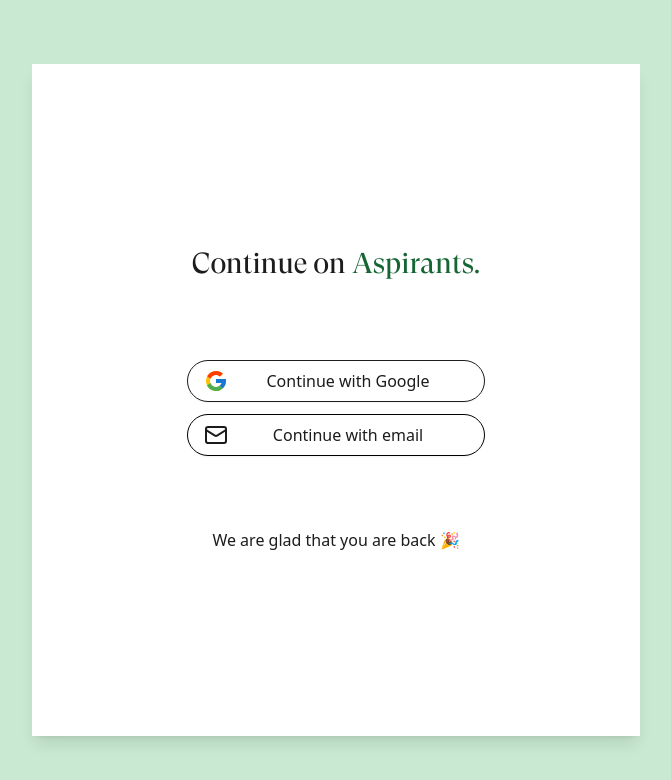
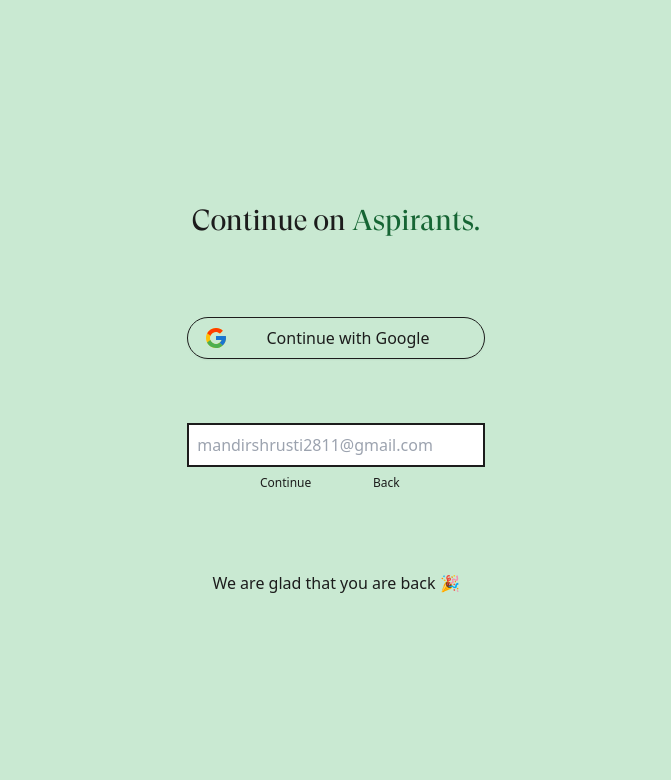
Before and after one commit to aayushpagare21-compcoder/aspirants, a Next.js app: page /login in a window 1280 px wide. Both pictures are taken after a click on the button "Continue with email". Shown: the top 780 px of the page, without its empty margins (304-975 px from the left). Built offline with nearby package versions, Linux system fonts and the light colour scheme.

Commit message:
feat:add-email-input-ui

```diff
--- a/src/app/(auth)/login/page.tsx
+++ b/src/app/(auth)/login/page.tsx
@@ -3,22 +3,28 @@
 import { MailIcon } from "lucide-react";
 import { GoogleIcon } from "@/app/components/shared/Logo/GoogleIcon";
 import { signIn } from "next-auth/react";
+import { useState } from "react";
 
 const Footer = () => {
   return (
     <div className="flex flex-col gap-8 px-4 text-center md:mt-8">
-      {" "}
       We are glad that you are back 🎉
     </div>
   );
 };
 
-const Buttons = () => {
+const Buttons = ({
+  showEmailButton,
+  onClickEmailButton,
+}: {
+  showEmailButton: boolean;
+  onClickEmailButton: () => void;
+}) => {
   return (
     <div className="flex flex-col items-center gap-3">
       <Button
         variant="outline"
-        className="flex w-[60%] rounded-full px-4 py-5 text-[1rem]"
+        className="flex w-[80%] rounded-full px-4 py-5 text-[1rem] md:w-[60%]"
         onClick={async function () {
           await signIn("google", {
             callbackUrl: "/feed",
@@ -29,13 +35,16 @@
         <div className="flex-1">Continue with Google</div>
       </Button>
 
+      {showEmailButton && (
         <Button
           variant="outline"
-        className="flex w-[60%] rounded-full border border-black px-4 py-5 text-[1rem]"
+          className="flex w-[80%] rounded-full border border-black px-4 py-5 text-[1rem] md:w-[60%]"
+          onClick={onClickEmailButton}
         >
           <MailIcon />
           <div className="flex-1">Continue with email</div>
         </Button>
+      )}
     </div>
   );
 };
@@ -48,12 +57,48 @@
   );
 };
 
+const EmailInput = ({ onBack }: { onBack: () => void }) => {
+  return (
+    <div className="mt-6 flex flex-col items-center justify-center">
+      <input
+        placeholder="mandirshrusti2811@gmail.com"
+        className="w-[60%] border-2 border-primary p-2"
+        type="email"
+      />
+      <div className="flex justify-between">
+        <Button className="w-[20%]" variant="link">
+          {" "}
+          Continue{" "}
+        </Button>
+
+        <Button className="w-[20%]" variant="link" onClick={onBack}>
+          {" "}
+          Back{" "}
+        </Button>
+      </div>
+    </div>
+  );
+};
+
 export default function LoginPage() {
+  const [showEmailInput, setShowEmailInput] = useState<boolean>(false);
   return (
     <div className="fixed inset-0 flex items-center justify-center">
-      <div className="flex flex-col justify-center gap-10 bg-accent md:h-[42rem] md:w-[38rem] md:rounded-lg md:px-14 md:py-16 md:shadow-lg">
+      <div className="flex flex-col justify-center gap-10 md:h-[42rem] md:w-[38rem] md:rounded-lg md:px-14 md:py-16">
         <Header />
-        <Buttons />
+        <Buttons
+          onClickEmailButton={() => {
+            setShowEmailInput(true);
+          }}
+          showEmailButton={!showEmailInput}
+        />
+        {showEmailInput && (
+          <EmailInput
+            onBack={() => {
+              setShowEmailInput(false);
+            }}
+          />
+        )}
         <Footer />
       </div>
     </div>
--- a/src/app/(home)/@modal/(.)login/page.tsx
+++ b/src/app/(home)/@modal/(.)login/page.tsx
@@ -7,7 +7,14 @@
 import { Cross2Icon } from "@radix-ui/react-icons";
 import { useRouter } from "next/navigation";
 import { signIn } from "next-auth/react";
-const Buttons = () => {
+import { useState } from "react";
+const Buttons = ({
+  showEmailButton,
+  onClickEmailButton,
+}: {
+  showEmailButton: boolean;
+  onClickEmailButton: () => void;
+}) => {
   return (
     <div className="flex flex-col items-center gap-3">
       <Button
@@ -23,13 +30,16 @@
         <div className="flex-1">Continue with Google</div>
       </Button>
 
+      {showEmailButton && (
         <Button
           variant="outline"
           className="flex w-[60%] rounded-full border border-black px-4 py-5 text-[1rem]"
+          onClick={onClickEmailButton}
         >
           <MailIcon />
           <div className="flex-1">Continue with email</div>
         </Button>
+      )}
     </div>
   );
 };
@@ -51,7 +61,31 @@
   );
 };
 
+const EmailInput = ({ onBack }: { onBack: () => void }) => {
+  return (
+    <div className="-mt-6 flex flex-col items-center justify-center">
+      <input
+        placeholder="mandirshrusti2811@gmail.com"
+        className="w-[60%] border-2 border-primary p-2"
+        type="email"
+      />
+      <div className="flex justify-between">
+        <Button className="w-[20%]" variant="link">
+          {" "}
+          Continue{" "}
+        </Button>
+
+        <Button className="w-[20%]" variant="link" onClick={onBack}>
+          {" "}
+          Back{" "}
+        </Button>
+      </div>
+    </div>
+  );
+};
+
 export default function InterceptedLogin() {
+  const [showEmailInput, setShowEmailInput] = useState<boolean>(false);
   const router = useRouter();
   return (
     <>
@@ -66,7 +100,19 @@
                 </button>
               </div>
               <Header />
-              <Buttons />
+              <Buttons
+                onClickEmailButton={() => {
+                  setShowEmailInput(true);
+                }}
+                showEmailButton={!showEmailInput}
+              />
+              {showEmailInput && (
+                <EmailInput
+                  onBack={() => {
+                    setShowEmailInput(false);
+                  }}
+                />
+              )}
               <Footer />
             </div>
           </div>
```
Lines whose indentation alone changed are shown as unchanged.
